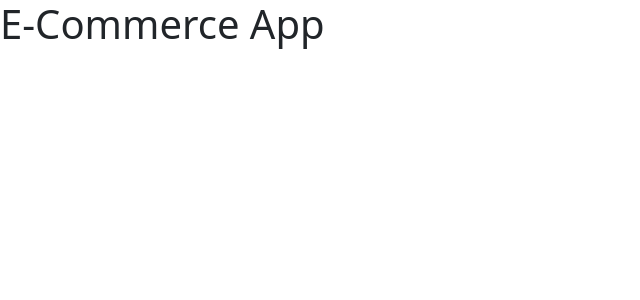
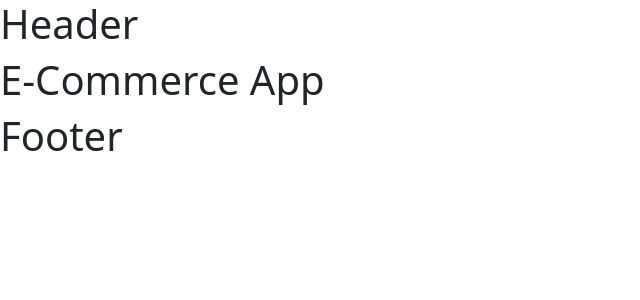
Before and after one commit to imyubraz/mern_ecommerce_frontend, a React (Create React App) app: page / in a window 1280 px wide. Shown: the top 300 px of the page, without its empty margins (0-640 px from the left). Built offline with nearby package versions, Linux system fonts and the light colour scheme; the HTML template or start-up script is replaced by a standard one.

Commit message:
Basic layout setup done.

```diff
--- a/public/index.html
+++ b/public/index.html
@@ -11,18 +11,6 @@
   <!-- Bootstrap 5 -->
   <link href="https://cdn.jsdelivr.net/npm/bootstrap@5.3.0-alpha3/dist/css/bootstrap.min.css" rel="stylesheet"
     integrity="sha384-KK94CHFLLe+nY2dmCWGMq91rCGa5gtU4mk92HdvYe+M/SXH301p5ILy+dN9+nJOZ" crossorigin="anonymous">
-
-  <!-- Google Fonts -->
-  <!-- Google Font Link Method 1 -->
-  <link rel="preconnect" href="https://fonts.googleapis.com">
-  <link rel="preconnect" href="https://fonts.gstatic.com" crossorigin>
-  <link
-    href="https://fonts.googleapis.com/css2?family=Playfair+Display:wght@400;700&family=Poppins:wght@300;400&display=swap"
-    rel="stylesheet">
-
-  <!-- Google Font Link Method 2 -->
-  <style>
-    @import url('https://fonts.googleapis.com/css2?family=Playfair+Display:wght@400;700&family=Poppins:wght@300;400&display=swap');
   </style>
 </head>
 
--- a/src/App.js
+++ b/src/App.js
@@ -1,7 +1,10 @@
+import Layout from './components/layout/Layout';
 function App() {
   return (
     <>
-      <h1>E-Commerce App</h1>
+      <Layout>
+        <h1>E-Commerce App</h1>
+      </Layout>
     </>
   );
 }
--- /dev/null
+++ b/src/components/layout/Footer.js
@@ -0,0 +1,11 @@
+import React from 'react'
+
+const Footer = () => {
+    return (
+        <>
+            <h1>Footer</h1>
+        </>
+    )
+}
+
+export default Footer
--- /dev/null
+++ b/src/components/layout/Header.js
@@ -0,0 +1,11 @@
+import React from 'react'
+
+const Header = () => {
+    return (
+        <>
+            <h1>Header</h1>
+        </>
+    )
+}
+
+export default Header
--- /dev/null
+++ b/src/components/layout/Layout.js
@@ -0,0 +1,18 @@
+import React from 'react'
+import Header from './Header';
+import Footer from './Footer';
+
+const Layout = (props) => {
+    return (
+        <>
+            <Header />
+            {/* <h1>Layout</h1> */}
+            <main>
+                {props.children}
+            </main>
+            <Footer />
+        </>
+    )
+}
+
+export default Layout;
```
